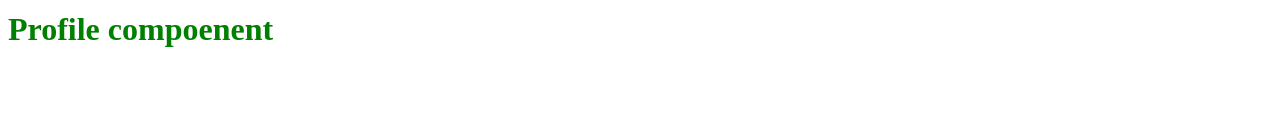
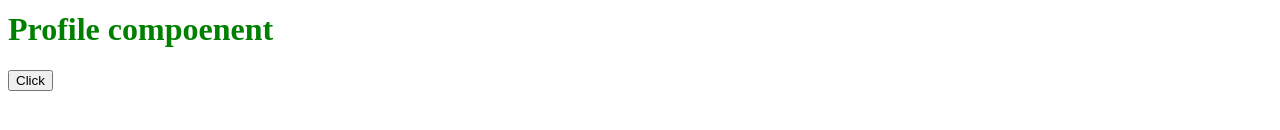
Before and after one commit to Ajit180/Angular-Tut, an Angular app: page / in a window 1280 px wide. Shown: the part 244-374 px from the top of the page. Built offline with nearby package versions, Linux system fonts and the light colour scheme.

Commit message:
Function Call on Button Click

```diff
--- a/src/app/app.html
+++ b/src/app/app.html
@@ -5,3 +5,5 @@
 
   <app-login></app-login>
   <app-profile></app-profile>
+
+  <button (click)="handleclick()">Click</button>
--- a/src/app/app.ts
+++ b/src/app/app.ts
@@ -13,4 +13,12 @@ export class App {
   protected title = 'Ajit Yadav';
   x=56;
   y=100;
+  handleclick(){
+    console.log("Button is Clicked");
+    this.otherFunction(); // why this => because this denotes to this whole class
+  }
+
+  otherFunction(){
+    console.log("Other Function is Called");
+  }
 }
```
